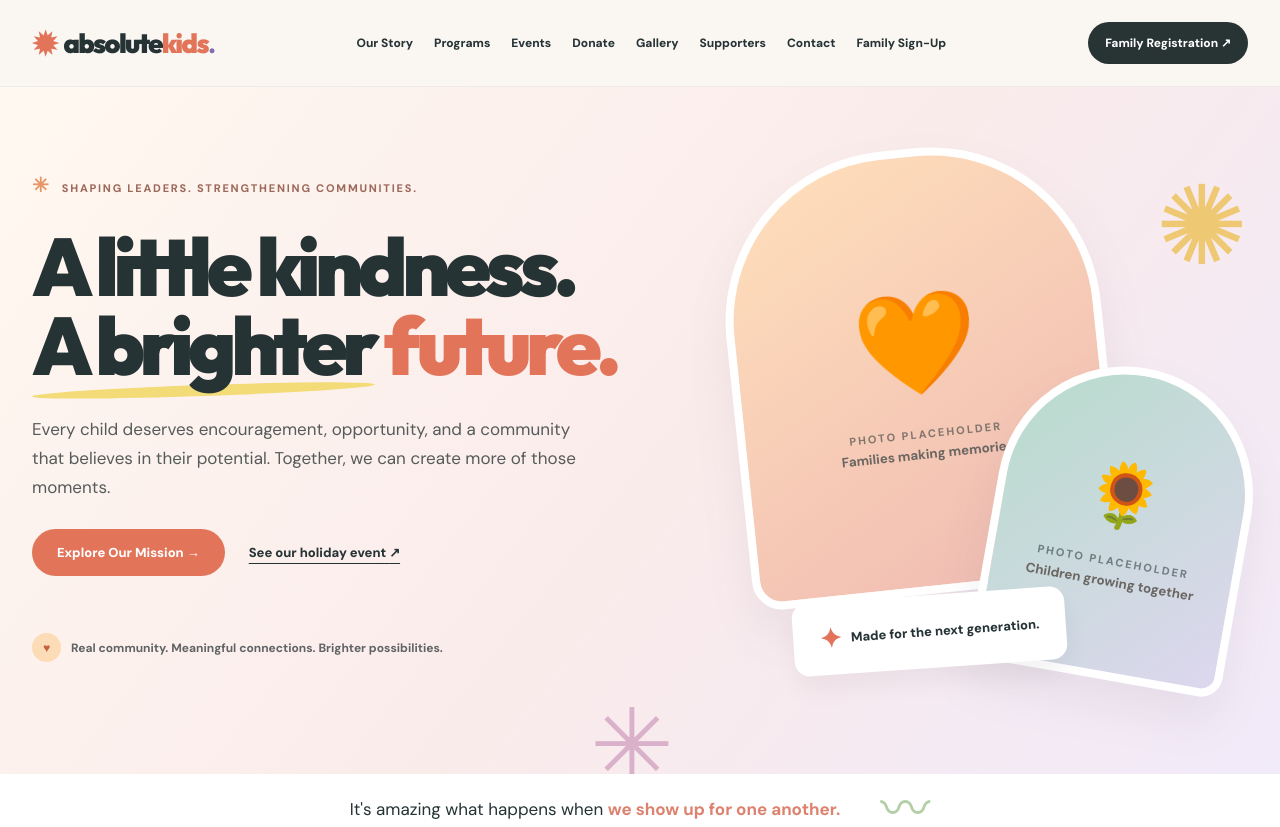
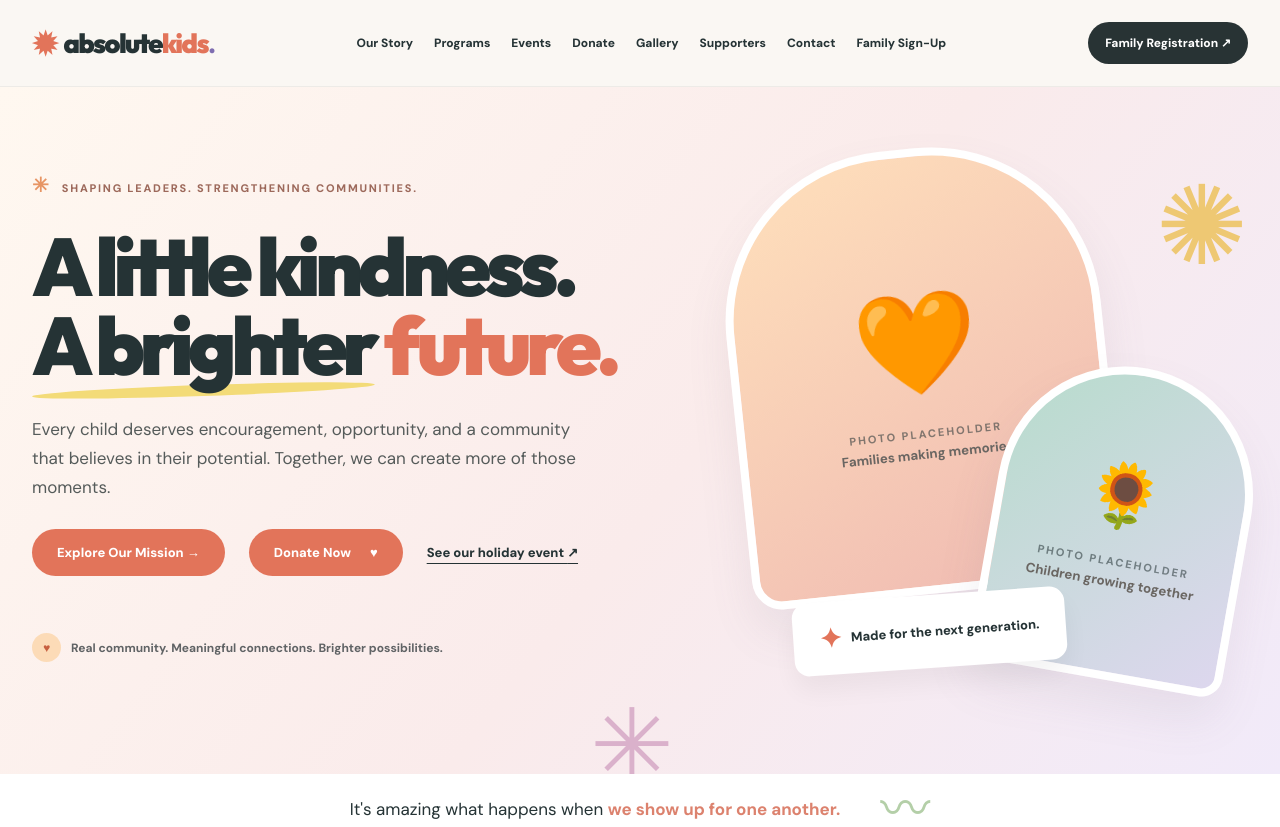
Before and after one commit to ganttformation-1/absolute-kids-redesign-demo, a plain HTML site: page index.html in a window 1280 px wide. Shown: the top 827 px of the page. Drawn offline with Linux system fonts and the light colour scheme.

Commit message:
Add Orlando-approved PayPal donation checkout links to Absolute Kids homepage

```diff
--- a/index.html
+++ b/index.html
@@ -32,7 +32,7 @@
    <div class="hero-copy"><div class="eyebrow"><span class="sunburst">✳</span> SHAPING LEADERS. STRENGTHENING COMMUNITIES.</div>
      <h1>A little kindness.<br><span class="underline-swoosh">A brighter</span> <em>future.</em></h1>
      <p class="hero-intro">Every child deserves encouragement, opportunity, and a community that believes in their potential. Together, we can create more of those moments.</p>
-     <div class="cta-line"><a href="#about" class="btn primary">Explore Our Mission <span aria-hidden="true">↗</span></a><a href="#christmas" class="text-link">See our holiday event <span aria-hidden="true">↗</span></a></div>
+     <div class="cta-line"><a href="#about" class="btn primary">Explore Our Mission <span aria-hidden="true">↗</span></a><a href="https://www.paypal.com/ncp/payment/58MAKRF5DAL5A" target="_blank" rel="noopener noreferrer" class="btn primary" aria-label="Donate to Absolute Kids through PayPal">Donate Now <span aria-hidden="true">♥</span></a><a href="#christmas" class="text-link">See our holiday event <span aria-hidden="true">↗</span></a></div>
      <div class="hero-footnote"><span class="circle-icon">♥</span> Real community. Meaningful connections. Brighter possibilities.</div>
    </div>
    <div class="hero-visual" aria-label="Designed photograph placement for happy families and children">
@@ -102,14 +102,14 @@
 </section>
 <section class="section impact-section">
  <div class="shell impact-layout">
-   <div><div class="eyebrow">✿ THE POWER OF SHOWING UP</div><h2>Great things grow from <em>generosity.</em></h2><p>Whether you share your time, contribute resources, or become a community partner, your support can help Absolute Kids expand opportunities for children and families.</p><a href="#connect" class="btn primary">Explore Ways to Help <span aria-hidden="true">↗</span></a></div>
+   <div><div class="eyebrow">✿ THE POWER OF SHOWING UP</div><h2>Great things grow from <em>generosity.</em></h2><p>Whether you share your time, contribute resources, or become a community partner, your support can help Absolute Kids expand opportunities for children and families.</p><a href="https://www.paypal.com/ncp/payment/58MAKRF5DAL5A" target="_blank" rel="noopener noreferrer" class="btn primary" aria-label="Donate now securely through PayPal">Donate Now <span aria-hidden="true">♥</span></a></div>
    <div class="impact-visual"><div class="impact-heart">♥</div><div class="impact-caption">A stronger community starts with us.</div><div class="impact-flower" aria-hidden="true">✽</div></div>
  </div>
 </section>
 <section class="section connect-section" id="connect">
  <div class="shell"><div class="center"><div class="eyebrow">✳ LET'S DO GOOD TOGETHER</div><h2>There’s a place for <em>everyone.</em></h2><p>Get involved in a way that feels right for you.</p></div>
  <div class="ways-grid">
-   <article class="way-card way-peach"><span class="way-icon" aria-hidden="true">♡</span><h3>Give</h3><p>Support children and families through the organization's approved donation channels.</p><a href="https://www.absolutekids.org/" target="_blank" rel="noopener noreferrer">Visit official site ↗</a></article>
+   <article class="way-card way-peach"><span class="way-icon" aria-hidden="true">♡</span><h3>Give</h3><p>Support children and families with a contribution in the amount you choose. Payments are processed securely by PayPal.</p><a href="https://www.paypal.com/ncp/payment/58MAKRF5DAL5A" target="_blank" rel="noopener noreferrer" aria-label="Donate to Absolute Kids using PayPal">Donate Now ↗</a></article>
    <article class="way-card way-purple"><span class="way-icon" aria-hidden="true">✳</span><h3>Volunteer</h3><p>Bring your energy, talents, and compassion to local community efforts.</p><a href="https://www.absolutekids.org/" target="_blank" rel="noopener noreferrer">Ask about volunteering ↗</a></article>
    <article class="way-card way-green"><span class="way-icon" aria-hidden="true">✦</span><h3>Partner</h3><p>Help build a stronger community through sponsorships and collaboration.</p><a href="https://www.absolutekids.org/" target="_blank" rel="noopener noreferrer">Connect with Absolute Kids ↗</a></article>
  </div></div>
```
